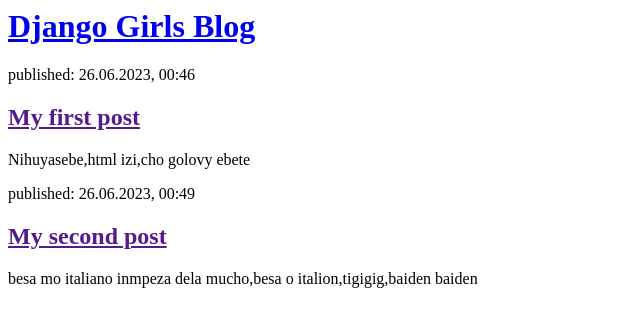
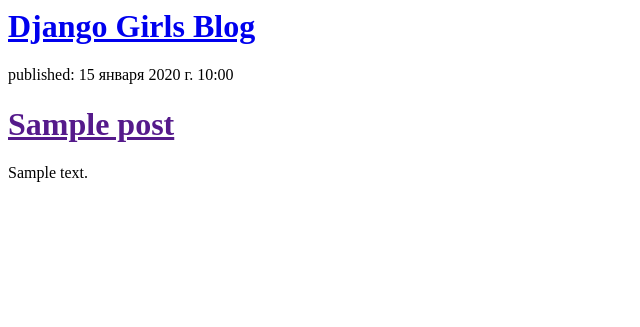
Before and after one commit to 21Sirius/my-first-blog, a Django app: page / in a window 1280 px wide. Shown: the top 327 px of the page, without its empty margins (0-640 px from the left). Run offline with Django 4.2, Linux system fonts and the light colour scheme; tables that the repository leaves empty hold one stand-in row (values such as "Sample post").

Commit message:
Modified templates to display posts from database.

```diff
--- a/blog/templates/blog/post_list.html
+++ b/blog/templates/blog/post_list.html
@@ -7,16 +7,12 @@
             <h1><a href="/">Django Girls Blog</a></h1>
         </div>
 
-        <div>
-            <p>published: 26.06.2023, 00:46</p>
-            <h2><a href="">My first post</a></h2>
-            <p>Nihuyasebe,html izi,cho golovy ebete</p>
-        </div>
-
-        <div>
-            <p>published: 26.06.2023, 00:49</p>
-            <h2><a href="">My second post</a></h2>
-            <p>besa mo italiano inmpeza dela mucho,besa o italion,tigigig,baiden baiden</p>
-        </div>
+        {% for post in posts %}
+            <div>
+                <p>published: {{ post.published_date }}</p>
+                <h1><a href="">{{ post.title }}</a></h1>
+                <p>{{ post.text|linebreaksbr }}</p>
+            </div>
+        {% endfor %}
     </body>
 </html>
--- a/blog/views.py
+++ b/blog/views.py
@@ -1,4 +1,7 @@
 from django.shortcuts import render
+from .models import Post
+from django.utils import timezone
 
 def post_list(request):
-    return render(request, 'blog/post_list.html', {})
+    posts = Post.objects.filter(published_date__lte=timezone.now()).order_by('published_date')
+    return render(request, 'blog/post_list.html', {'posts': posts})
```
